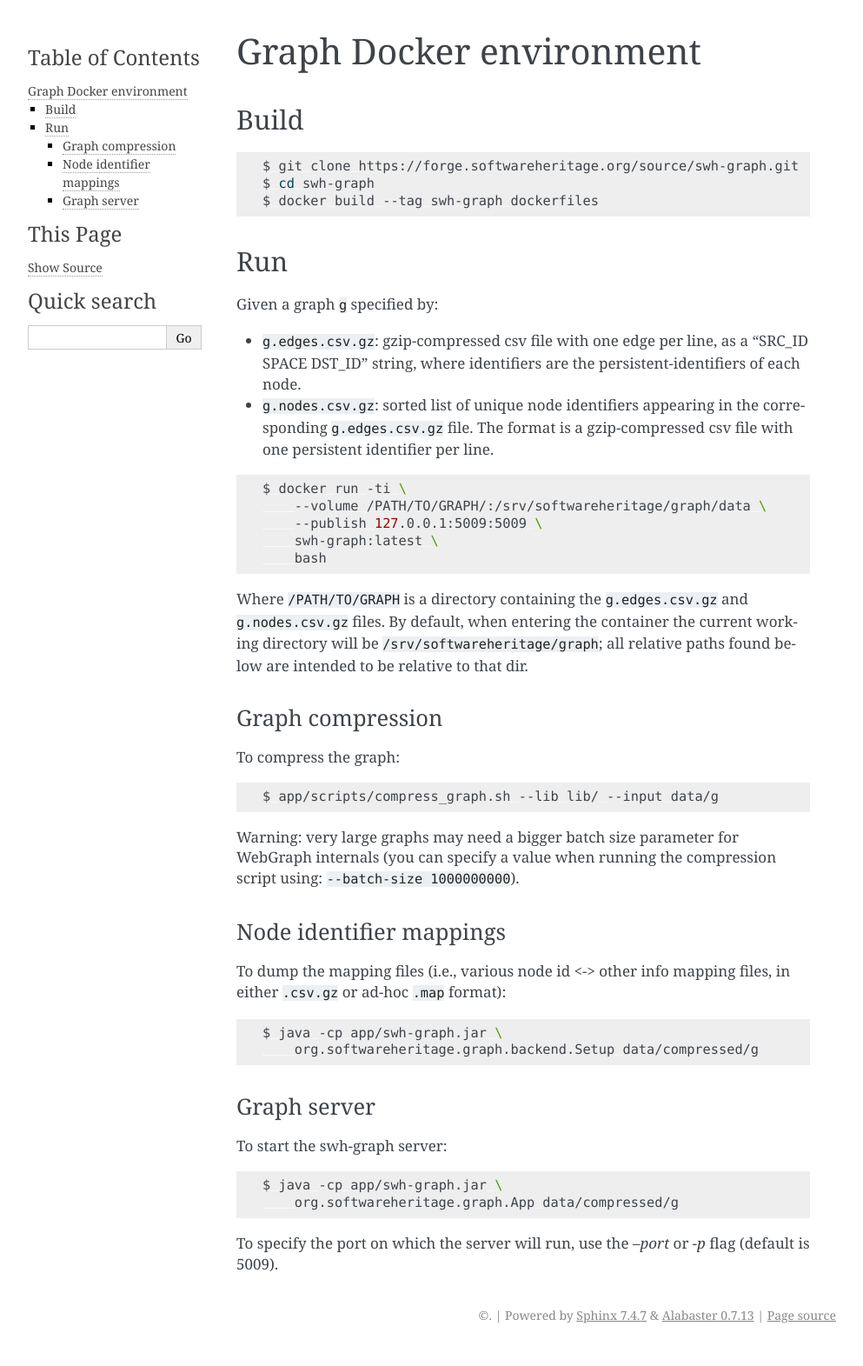
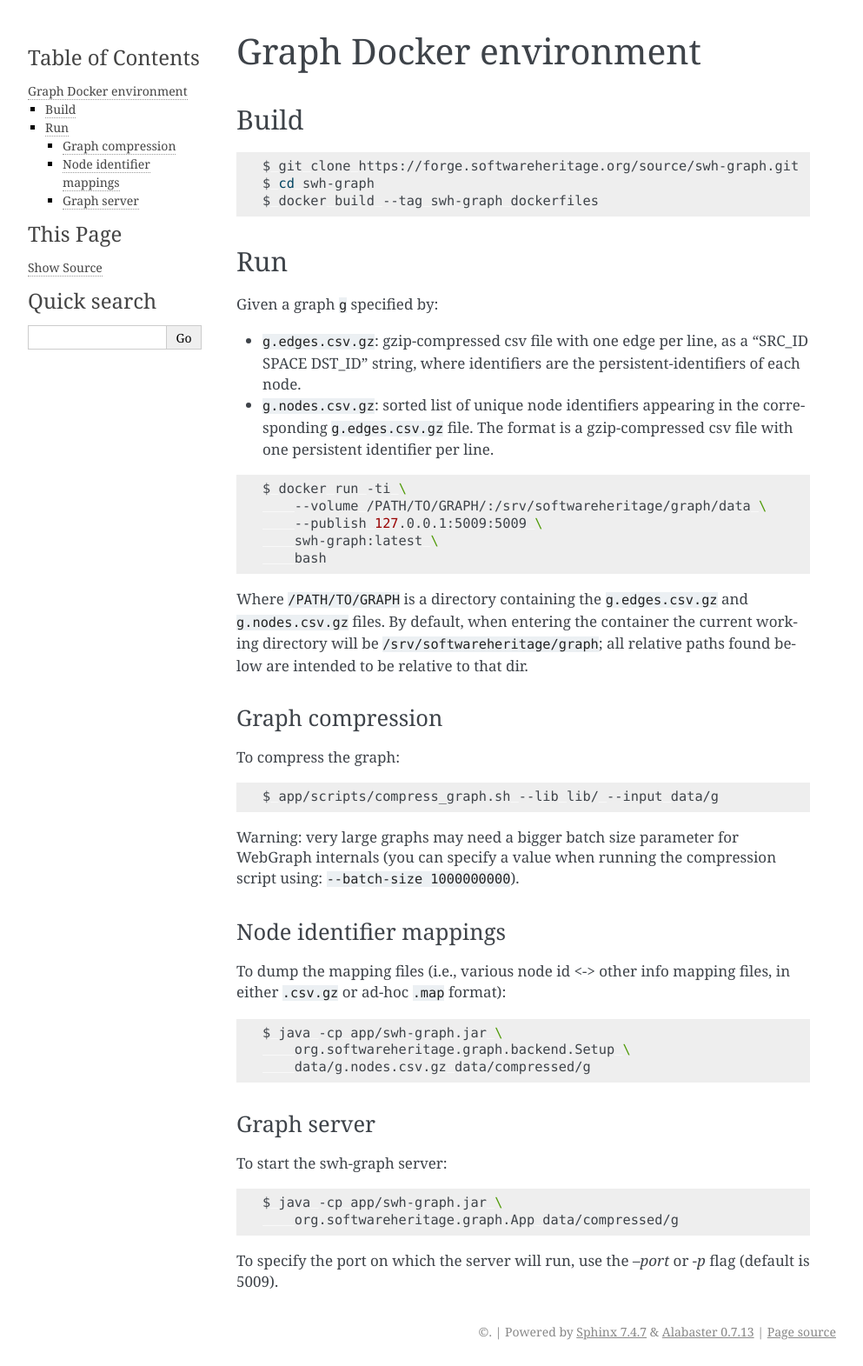
Before and after one commit to SoftwareHeritage/swh-graph, a Sphinx documentation site: the page built from docs/docker.rst, in a window 1280 px wide. Shown: the whole page at 87% size, without its empty margins (148-1141 px from the left). Built offline with Sphinx 7.4.7, drawn with Linux system fonts in a browser that asks for light colours; pages that are not in the unit, such as notebooks, are missing from menus.

```diff
--- a/docs/docker.rst
+++ b/docs/docker.rst
@@ -30,7 +30,7 @@ Given a graph ``g`` specified by:
         --volume /PATH/TO/GRAPH/:/srv/softwareheritage/graph/data \
         --publish 127.0.0.1:5009:5009 \
         swh-graph:latest \
-	bash
+        bash
 
 Where ``/PATH/TO/GRAPH`` is a directory containing the ``g.edges.csv.gz`` and
 ``g.nodes.csv.gz`` files.  By default, when entering the container the current
@@ -61,7 +61,8 @@ in either ``.csv.gz`` or ad-hoc ``.map`` format):
 .. code:: bash
 
     $ java -cp app/swh-graph.jar \
-        org.softwareheritage.graph.backend.Setup data/compressed/g
+        org.softwareheritage.graph.backend.Setup \
+        data/g.nodes.csv.gz data/compressed/g
 
 
 Graph server
```
